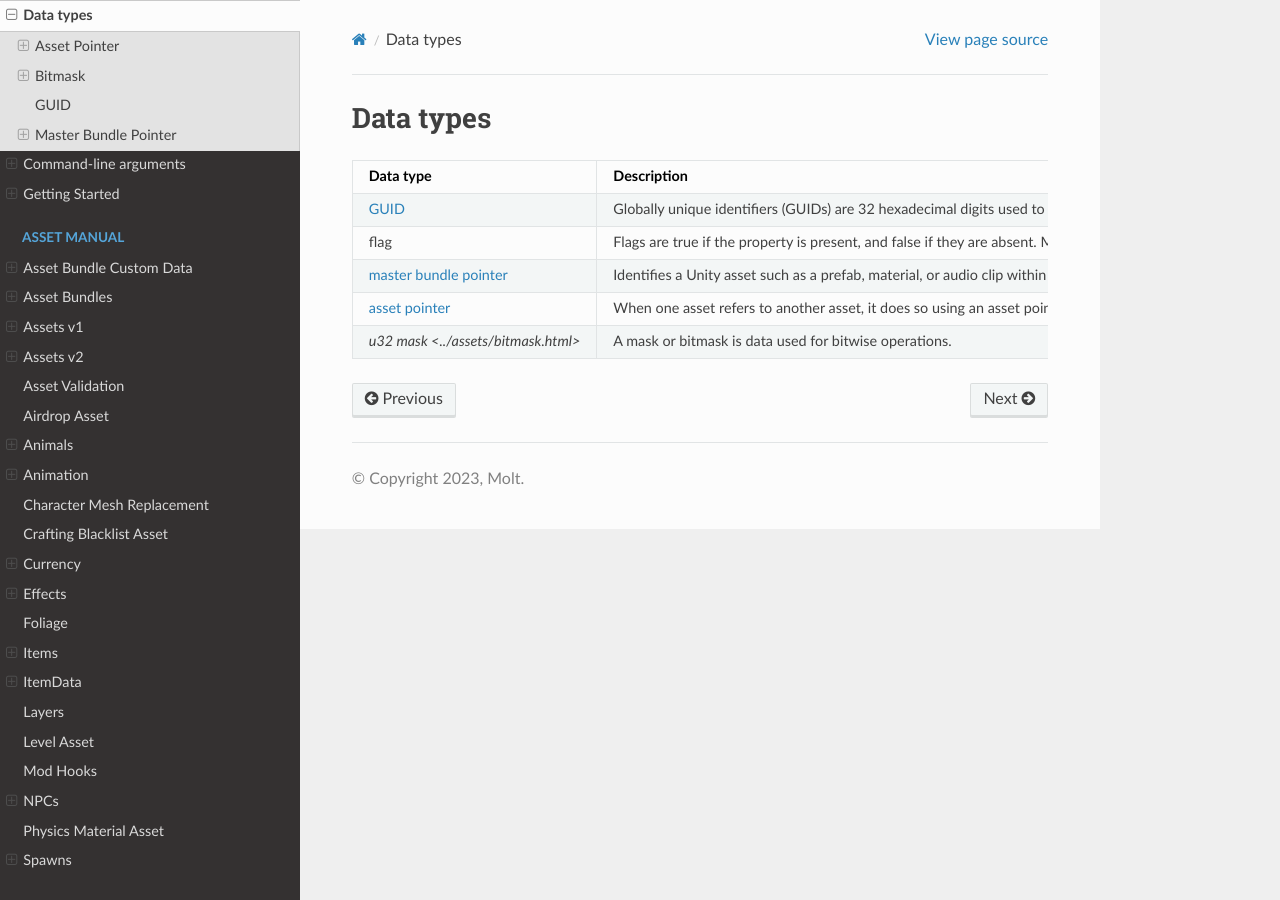
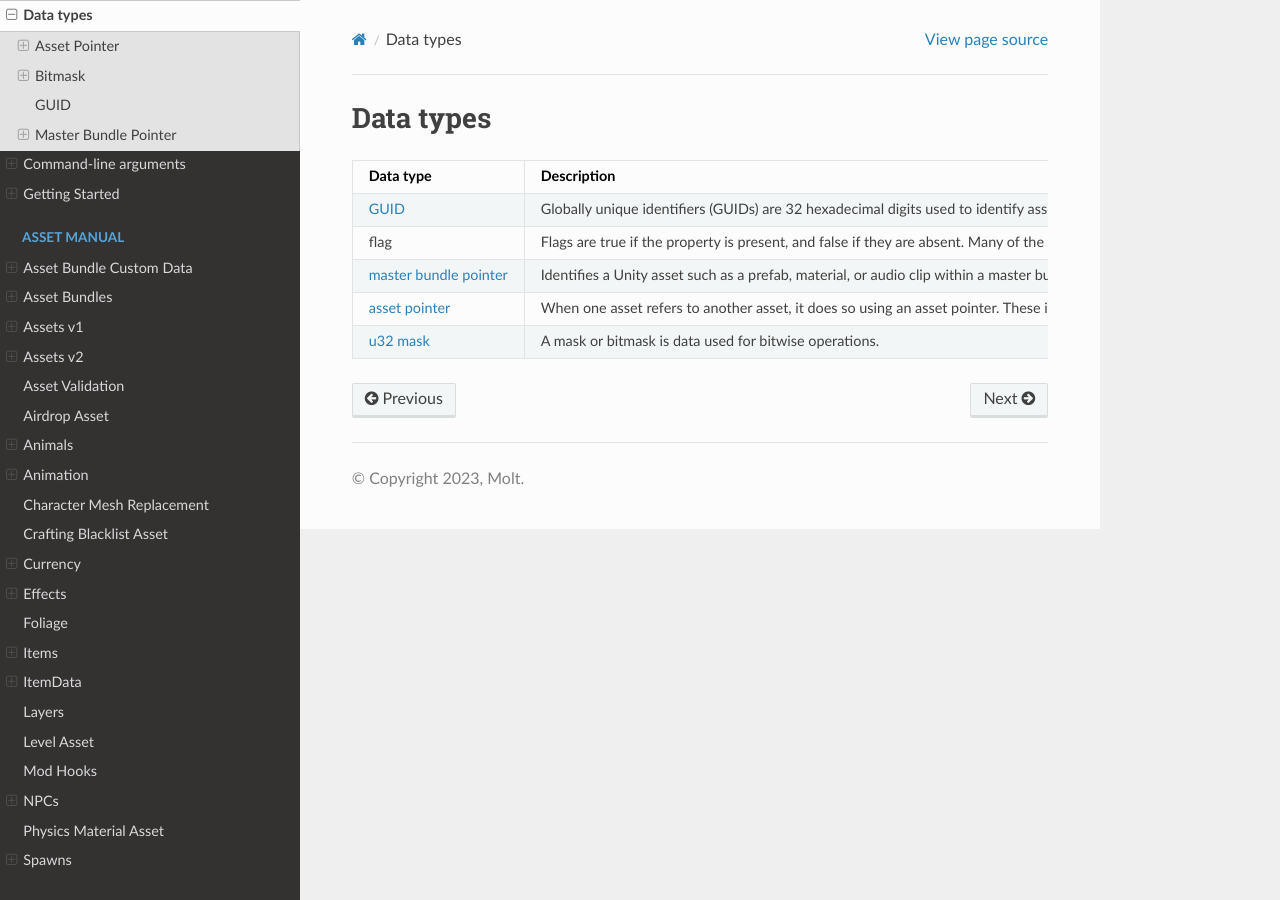
Before and after one commit to MoltonMontro/TestDocs, a Sphinx documentation site: the page built from docs/source/about/data-types.rst, in a window 1280 px wide. Built offline with Sphinx 7.4.7 and the Read the Docs theme 2.0.0, drawn with Linux system fonts in a browser that asks for light colours.

Commit message:
Update data-types.rst

```diff
--- a/docs/source/about/data-types.rst
+++ b/docs/source/about/data-types.rst
@@ -15,7 +15,7 @@ Data types
      - Identifies a Unity asset such as a prefab, material, or audio clip within a master bundle.
    * - :ref:`asset pointer <doc_assets_assetptr>`
      - When one asset refers to another asset, it does so using an asset pointer. These identify the target asset by their GUID.
-   * - `u32 mask <../assets/bitmask.html>`
+   * - `u32 mask <../assets/bitmask.html>`_
      - A mask or bitmask is data used for bitwise operations.
 
 .. toctree::
```
